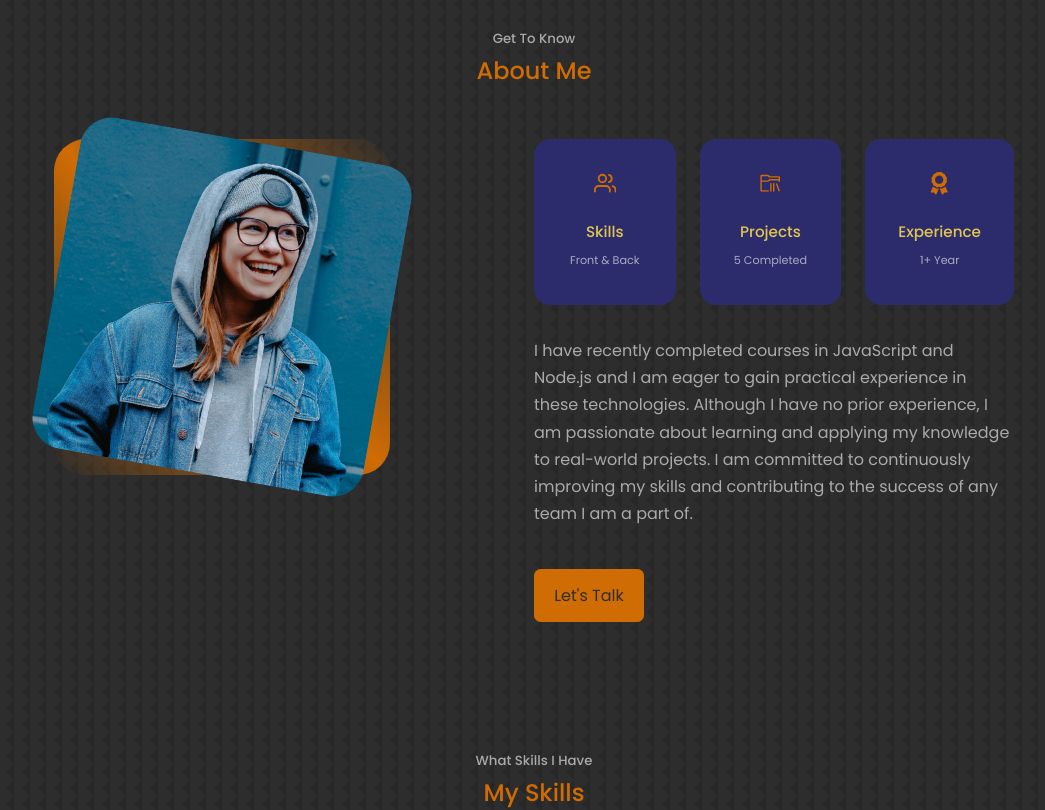
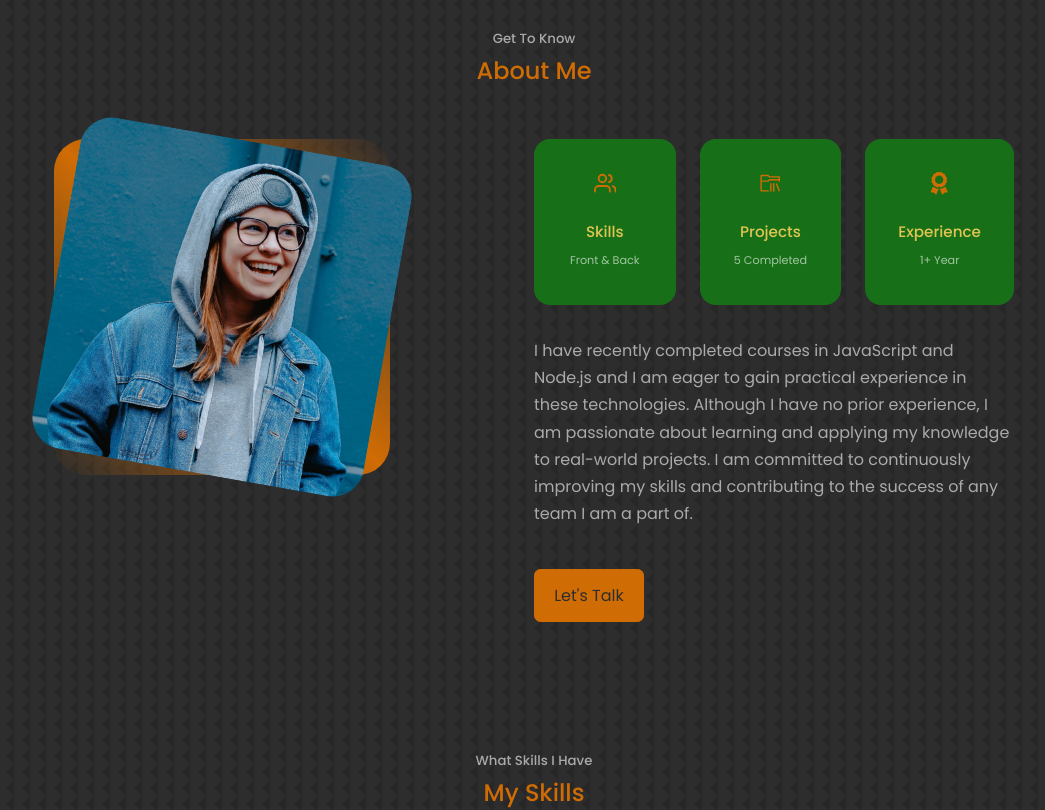
Before and after one commit to etuzimek/new-portfolio, a React (Create React App) app: page / in a window 1280 px wide. Shown: the part 900-1710 px from the top of the page, without its empty margins (106-1151 px from the left). Built offline with nearby package versions, Linux system fonts and the light colour scheme.

Commit message:
Color amended

```diff
--- a/src/components/about/about.css
+++ b/src/components/about/about.css
@@ -46,7 +46,7 @@
 
 .about__card:hover {
   background: transparent;
-  border-color: var(--color-primary-variant);
+  border-color: var(--color-primary);
   cursor: default;
 }
 
--- a/src/components/skills/skills.css
+++ b/src/components/skills/skills.css
@@ -14,7 +14,7 @@
 
 .experience__container > div:hover {
   background: transparent;
-  border-color: var(--color-primary-variant);
+  border-color: var(--color-primary);
   cursor: default;
 }
 
--- a/src/index.css
+++ b/src/index.css
@@ -12,7 +12,7 @@
 
 :root {
   --color-bg: #2e2d2d;
-  --color-bg-variant: #2c2c6c;
+  --color-bg-variant: #177018;
   --color-primary: #d06c04;
   --color-primary-variant: rgba(77, 181, 255, 0.4);
   --color-white: #e1c553;
```
